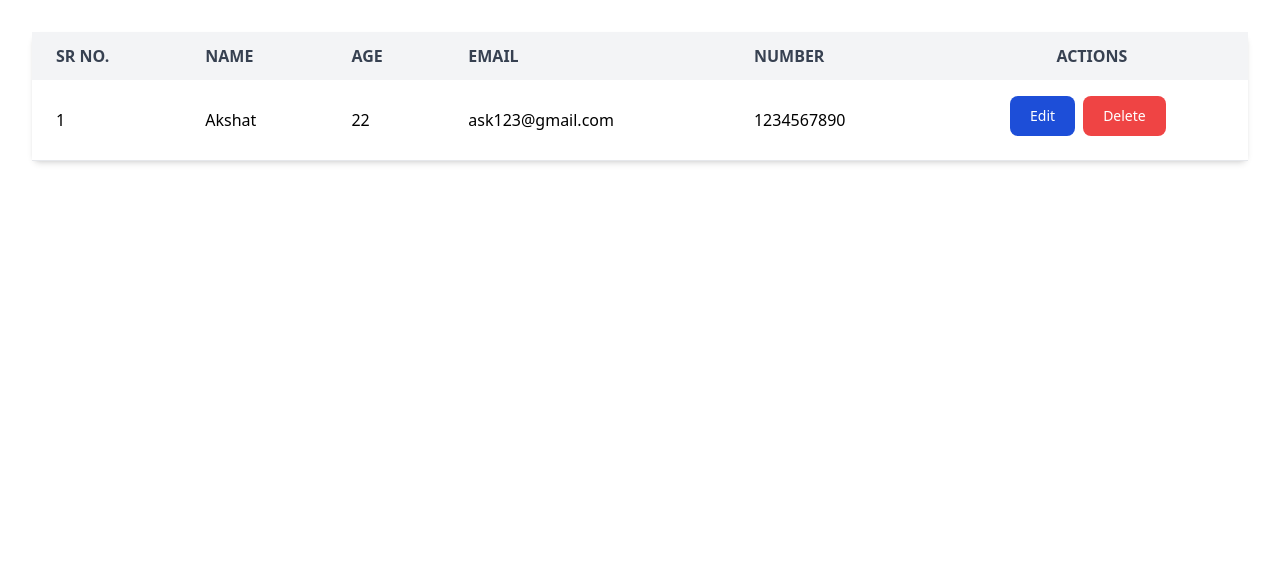
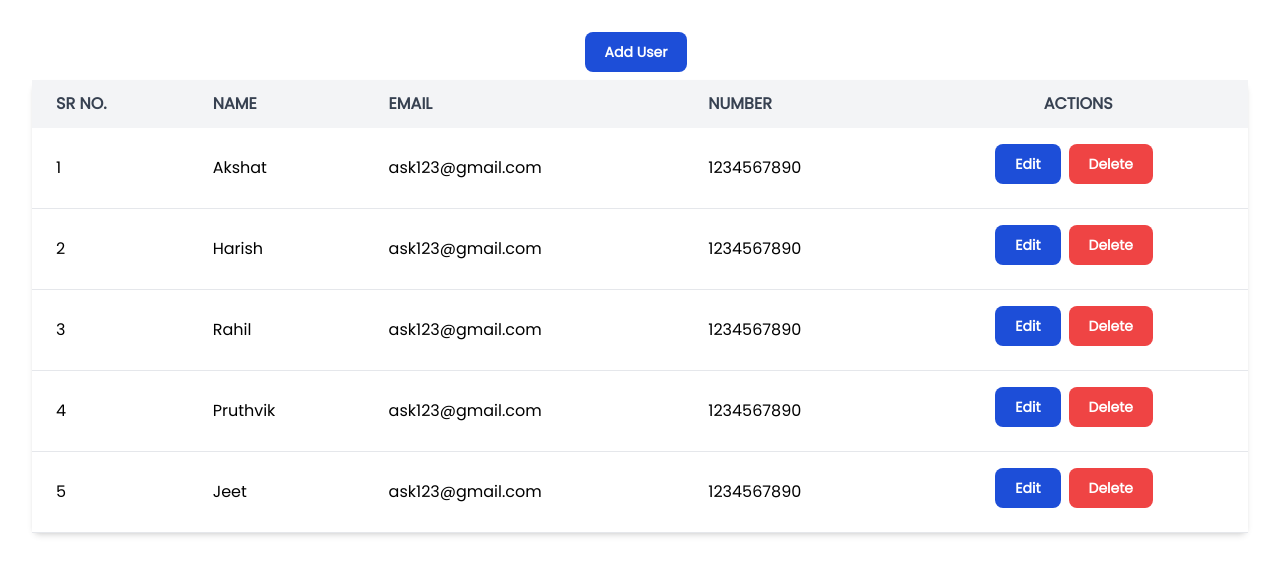
Before and after one commit to Akshat0904/CRUD_exercise-using-react, a React (Vite) app: page / in a window 1280 px wide. Shown: the top 574 px of the page. Built offline with nearby package versions, Linux system fonts and the light colour scheme.

Commit message:
Add user and cancel button work perfectly

```diff
--- a/src/App.jsx
+++ b/src/App.jsx
@@ -1,10 +1,10 @@
-import Table from "./components/Table";
+import UserTable from "./components/UserTable.jsx";
 import "./App.css";
 
 function App() {
   return (
     <>
-      <Table />
+      <UserTable />
     </>
   );
 }
--- a/src/UI/Button.jsx
+++ b/src/UI/Button.jsx
@@ -1,7 +1,7 @@
 /* eslint-disable react/prop-types */
 const Button = ({ bgColor, children, clickHandler }) => {
   const color = bgColor;
-  bgColor = `text-white bg-blue-700 font-medium rounded-lg text-sm px-5 py-2.5 me-2 mb-2 ${color}`;
+  bgColor = `text-white font-Poppins font-medium font-semibold rounded-lg text-sm px-5 py-2.5 me-2 mb-2 ${color}`;
 
   return (
     <button type="button" className={bgColor} onClick={clickHandler}>
--- a/src/components/Table.jsx
+++ /dev/null
@@ -1,44 +0,0 @@
-import { useState } from "react";
-import Button from "../UI/Button.jsx";
-
-const Table = () => {
-  const [editClicked, setEditClicked] = useState(false);
-
-  const handleClick = () => {
-    setEditClicked(true);
-  };
-
-  return (
-    <div className="relative shadow-md rounded-lg">
-      <table className="w-full text-left">
-        <thead className="text-base text-gray-700 uppercase bg-gray-100">
-          <tr>
-            <th className="px-6 py-3">Sr No.</th>
-            <th className="px-6 py-3">Name</th>
-            <th className="px-6 py-3">Age</th>
-            <th className="px-6 py-3">Email</th>
-            <th className="px-6 py-3">Number</th>
-            <th className="px-6 py-3 text-center">Actions</th>
-          </tr>
-        </thead>
-        <tbody>
-          <tr className="bg-white border-b">
-            <td className="px-6 py-4">1</td>
-            <td className="px-6 py-4">Akshat</td>
-            <td className="px-6 py-4">22</td>
-            <td className="px-6 py-4">ask123@gmail.com</td>
-            <td className="px-6 py-4">1234567890</td>
-            <td className="px-6 py-4 flex items-center justify-center">
-              <Button bgColor="bg-blue-700" clickHandler={handleClick}>
-                Edit
-              </Button>
-              <Button bgColor="bg-red-500">Delete</Button>
-            </td>
-          </tr>
-        </tbody>
-      </table>
-    </div>
-  );
-};
-
-export default Table;
--- /dev/null
+++ b/src/components/UserForm.jsx
@@ -0,0 +1,26 @@
+/* eslint-disable react/prop-types */
+// import { useState } from "react";
+import Button from "../UI/Button";
+
+const UserForm = ({ cancelEdit }) => {
+  return (
+    <div className="bg-gray-300 w-[600px] rounded-lg mx-auto flex justify-center items-center font-Poppins font-medium">
+      <form action="" className="flex flex-col gap-2 text-left p-4 ">
+        <label htmlFor="Name">Name</label>
+        <input type="text" id="Name" className="border-1 rounded-md" />
+        <label htmlFor="Email">Email</label>
+        <input type="text" id="Email" className="border-1 rounded-md" />
+        <label htmlFor="contactNum">Number</label>
+        <input type="number" id="contactNum" className="border-1 rounded-md" />
+        <div className="mx-auto">
+          <Button bgColor="bg-blue-700">Save</Button>
+          <Button bgColor="bg-red-500" clickHandler={cancelEdit}>
+            Cancel
+          </Button>
+        </div>
+      </form>
+    </div>
+  );
+};
+
+export default UserForm;
--- /dev/null
+++ b/src/components/UserTable.jsx
@@ -0,0 +1,73 @@
+import { useState } from "react";
+import Button from "../UI/Button.jsx";
+import userData from "./../userData.js";
+import UserForm from "./UserForm.jsx";
+
+const UserTable = () => {
+  const [editClicked, setEditClicked] = useState(false);
+  const [addUserClicked, setAddUserClicked] = useState(false);
+
+  const addUserClickHandler = () => {
+    setAddUserClicked(!addUserClicked);
+    console.log(addUserClicked);
+  };
+
+  const editUserClickHandler = (id) => {
+    userData.forEach((user) => {
+      if (user.id === id) {
+        setEditClicked(!editClicked);
+        console.log(id);
+      }
+    });
+  };
+
+  return (
+    <div>
+      {!addUserClicked && (
+        <Button bgColor="bg-blue-700" clickHandler={addUserClickHandler}>
+          Add User
+        </Button>
+      )}
+      {addUserClicked ? (
+        <UserForm cancelEdit={addUserClickHandler} />
+      ) : (
+        <div className="relative shadow-md rounded-lg font-Poppins">
+          <table className="w-full text-left">
+            <thead className="text-base text-gray-700 uppercase bg-gray-100">
+              <tr>
+                <th className="px-6 py-3">Sr No.</th>
+                <th className="px-6 py-3">Name</th>
+                <th className="px-6 py-3">Email</th>
+                <th className="px-6 py-3">Number</th>
+                <th className="px-6 py-3 text-center">Actions</th>
+              </tr>
+            </thead>
+            <tbody>
+              {userData.map((Element) => {
+                return (
+                  <tr key={Element.id} className="bg-white border-b">
+                    <td className="px-6 py-4">{Element.id}</td>
+                    <td className="px-6 py-4">{Element.name}</td>
+                    <td className="px-6 py-4">{Element.email}</td>
+                    <td className="px-6 py-4">{Element.number}</td>
+                    <td className="px-6 py-4 flex items-center justify-center">
+                      <Button
+                        bgColor="bg-blue-700"
+                        clickHandler={() => editUserClickHandler(Element.id)}
+                      >
+                        Edit
+                      </Button>
+                      <Button bgColor="bg-red-500">Delete</Button>
+                    </td>
+                  </tr>
+                );
+              })}
+            </tbody>
+          </table>
+        </div>
+      )}
+    </div>
+  );
+};
+
+export default UserTable;
--- a/src/index.css
+++ b/src/index.css
@@ -1,3 +1,6 @@
+@import url('https://fonts.googleapis.com/css2?family=Poppins&display=swap');
+
+
 @tailwind base;
 @tailwind components;
 @tailwind utilities;
--- a/src/userData.js
+++ b/src/userData.js
@@ -1,29 +1,34 @@
 const userData = [
   {
+    id: 1,
     name: "Akshat",
     age: 22,
     email: "ask123@gmail.com",
     number: "1234567890",
   },
   {
+    id: 2,
     name: "Harish",
     age: 22,
     email: "ask123@gmail.com",
     number: "1234567890",
   },
   {
+    id: 3,
     name: "Rahil",
     age: 22,
     email: "ask123@gmail.com",
     number: "1234567890",
   },
   {
+    id: 4,
     name: "Pruthvik",
     age: 22,
     email: "ask123@gmail.com",
     number: "1234567890",
   },
   {
+    id: 5,
     name: "Jeet",
     age: 22,
     email: "ask123@gmail.com",
--- a/tailwind.config.js
+++ b/tailwind.config.js
@@ -2,6 +2,9 @@
 export default {
   content: ["./index.html", "./src/**/*.{js,ts,jsx,tsx}"],
   theme: {
+    fontFamily: {
+      Poppins: ["Poppins", "sans-serif"],
+    },
     extend: {},
   },
   plugins: [],
```
